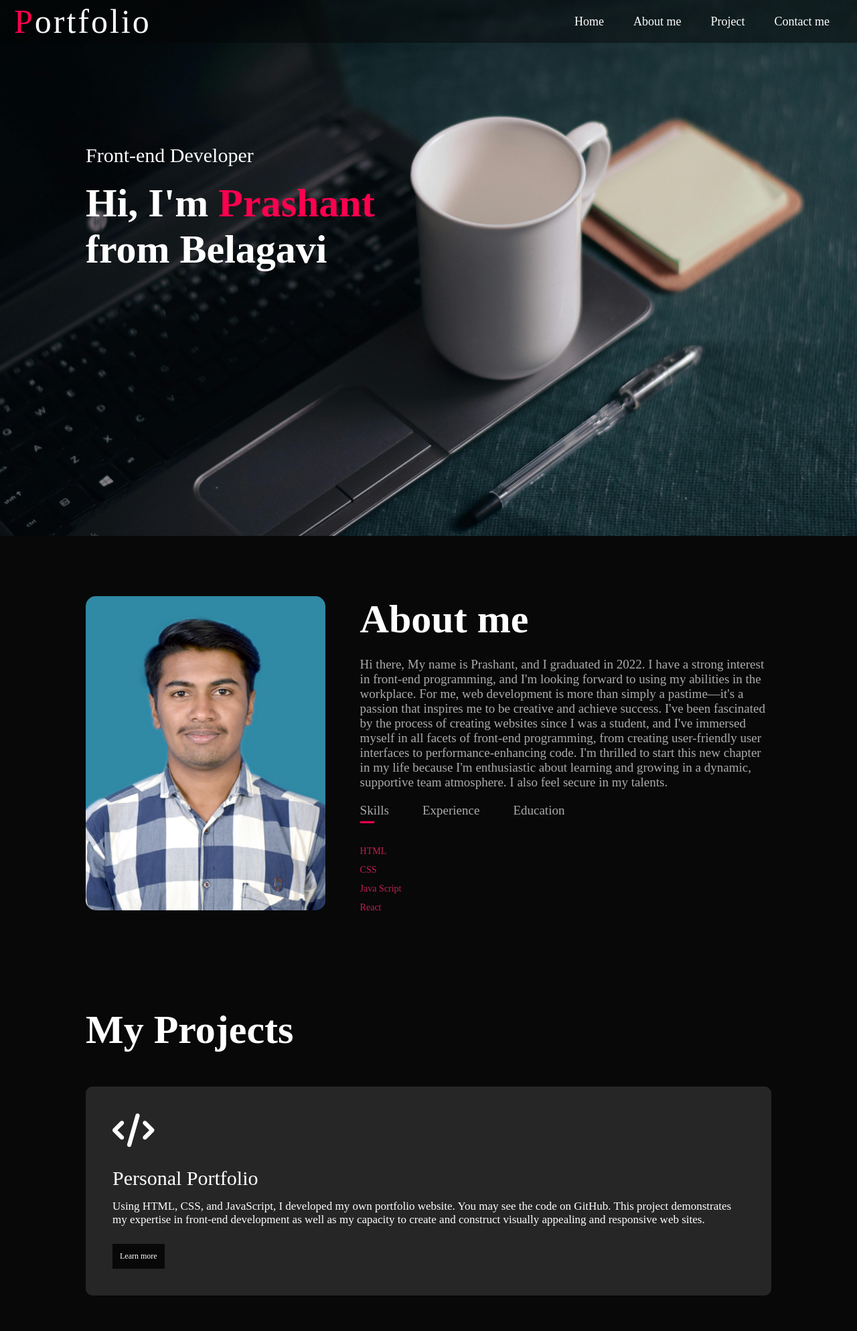
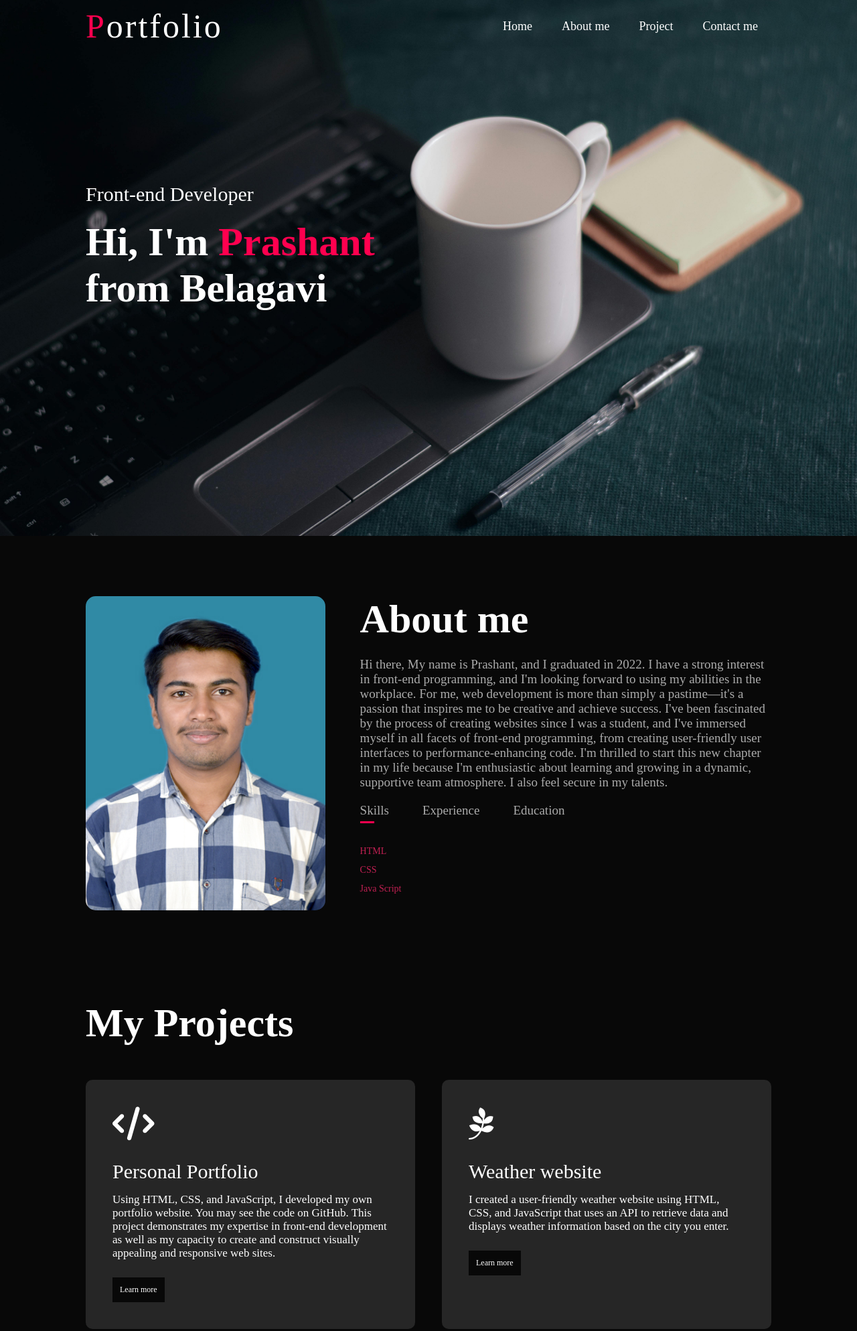
Before and after one commit to prashmn/Portfolio, a plain HTML site: page index.html in a window 1280 px wide. Shown: the top 1987 px of the page at 67% size. Drawn offline with Linux system fonts and the light colour scheme.

Commit message:
links added

```diff
--- a/index.html
+++ b/index.html
@@ -50,7 +50,7 @@
                             <li><span>HTML</span> <br> </li>
                             <li><span>CSS</span> <br></li>
                             <li><span>Java Script</span> <br></li>
-                            <li><span>React</span><br></li>
+                            <!-- <li><span>React</span><br></li> -->
                         </ul>
                     </div>
 
@@ -84,20 +84,15 @@
                     <h2>Personal Portfolio</h2>
                     <p> Using HTML, CSS, and JavaScript, I developed my own portfolio website. You may see the code on GitHub. This project demonstrates my expertise in front-end development as well as my capacity to create and construct visually appealing and responsive web sites.
                     </p>
-                    <a href="">Learn more</a>
-                </div>
-                <!-- <div>
-                    <i class="fa-brands fa-pagelines"></i>
-                    <h2>UI/UX design</h2>
-                    <p>Lorem, ipsum dolor sit amet consectetur adipisicing elit. Impedit consequuntur ut id deserunt nemo quia eos a unde, tenetur </p>
-                    <a href="">Learn more</a>
+                    <a href="https://github.com/prashmn/Portfolio" target="_blank">Learn more</a>
                 </div>
                 <div>
-                    <i class="fa-brands fa-app-store-ios"></i>
-                    <h2>Web Application </h2>
-                    <p>Lorem, ipsum dolor sit amet consectetur adipisicing elit. Impedit consequuntur ut id deserunt nemo quia eos a unde, tenetur </p>
-                    <a href="">Learn more</a>
-                </div> -->
+                    <i class="fa-brands fa-pagelines"></i>
+                    <h2>Weather website</h2>
+                    <p>I created a user-friendly weather website using HTML, CSS, and JavaScript that uses an API to retrieve data  and displays weather information based on the city you enter.</p>
+                    <a href="https://github.com/prashmn/Weather-.git" target="_blank">Learn more</a>
+                </div>
+
             </div>
         </div>
     </div>
--- a/style.css
+++ b/style.css
@@ -30,13 +30,9 @@ nav{
     align-items: center;
     justify-content: space-between;
     flex-wrap: wrap;
-    background: #06050575;
-    position: fixed;
-    top: 0;
-    left: 0;
-    right: 0;
-    z-index: 1;
-    padding:3px 21px;
+    /* background: #06050575; */
+
+
 }
 .logo{
     width:140px;
```
